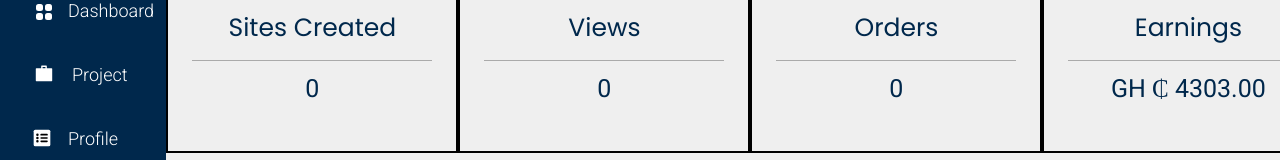
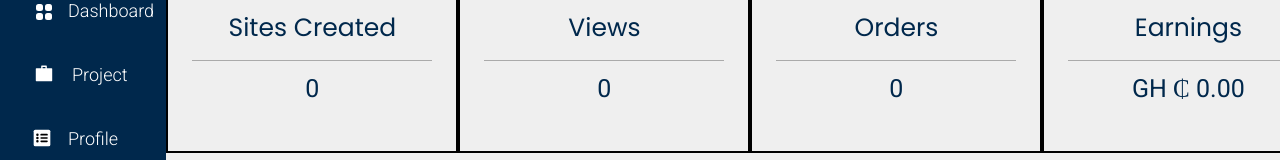
Before and after one commit to amt-augustineopokukesse/my-storefront-frontend, a React (Vite) app: page /dashboard in a window 1280 px wide. Shown: the part 132-292 px from the top of the page. Built offline with nearby package versions, Linux system fonts and the light colour scheme; no server answers.

Commit message:
reset earnings to zero

```diff
--- a/src/Pages/Dashboard/DashboardPage.tsx
+++ b/src/Pages/Dashboard/DashboardPage.tsx
@@ -19,7 +19,7 @@ export const DashboardPage: React.FC = () => {
                 </div>
                 <div className="earnings-div block-view">
                     <h3>Earnings</h3>
-                    <p>GH &#8373; 4303.00</p>
+                    <p>GH &#8373; 0.00</p>
                 </div>
             </div>
             <div className="grid-container">
```
